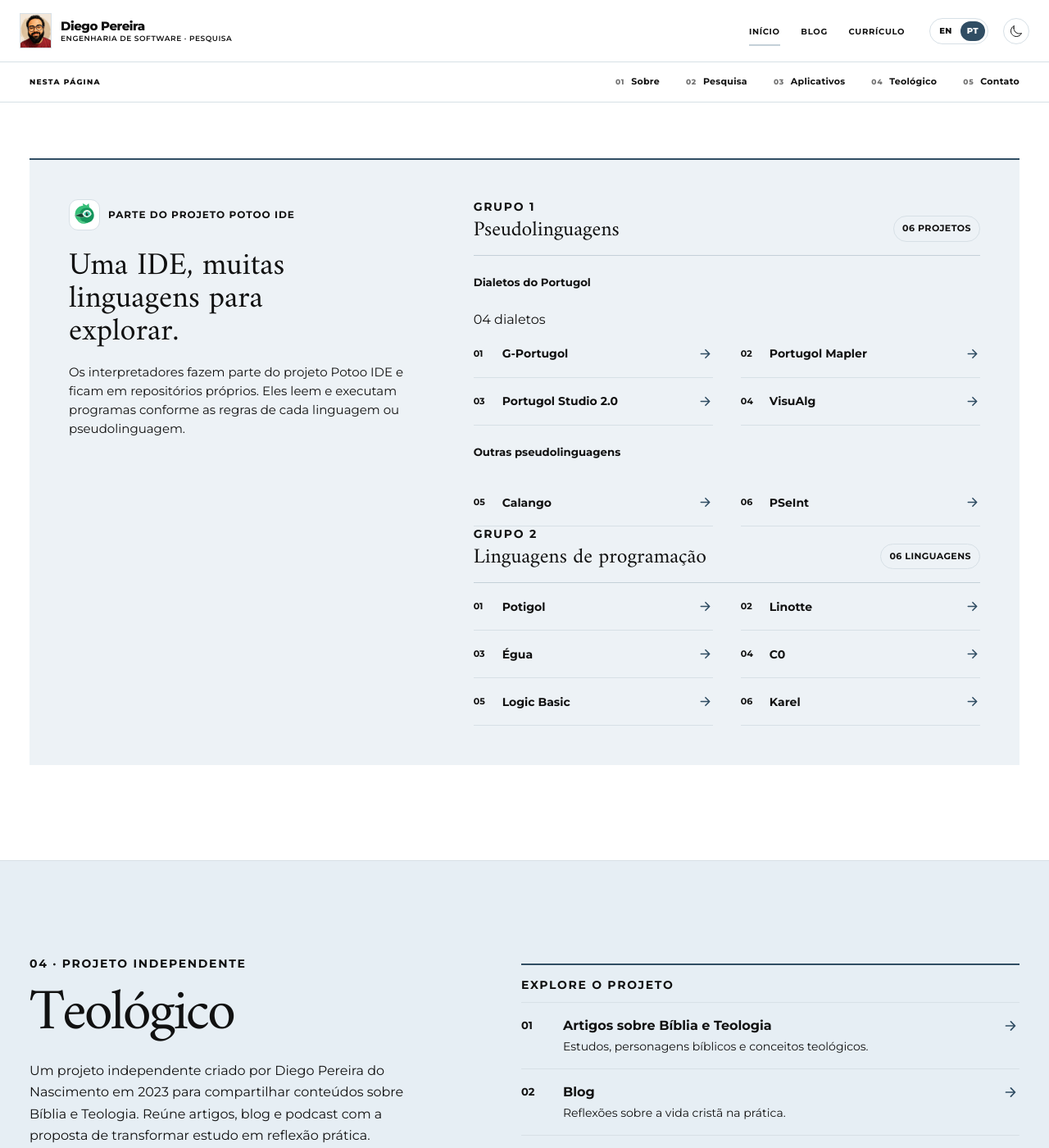
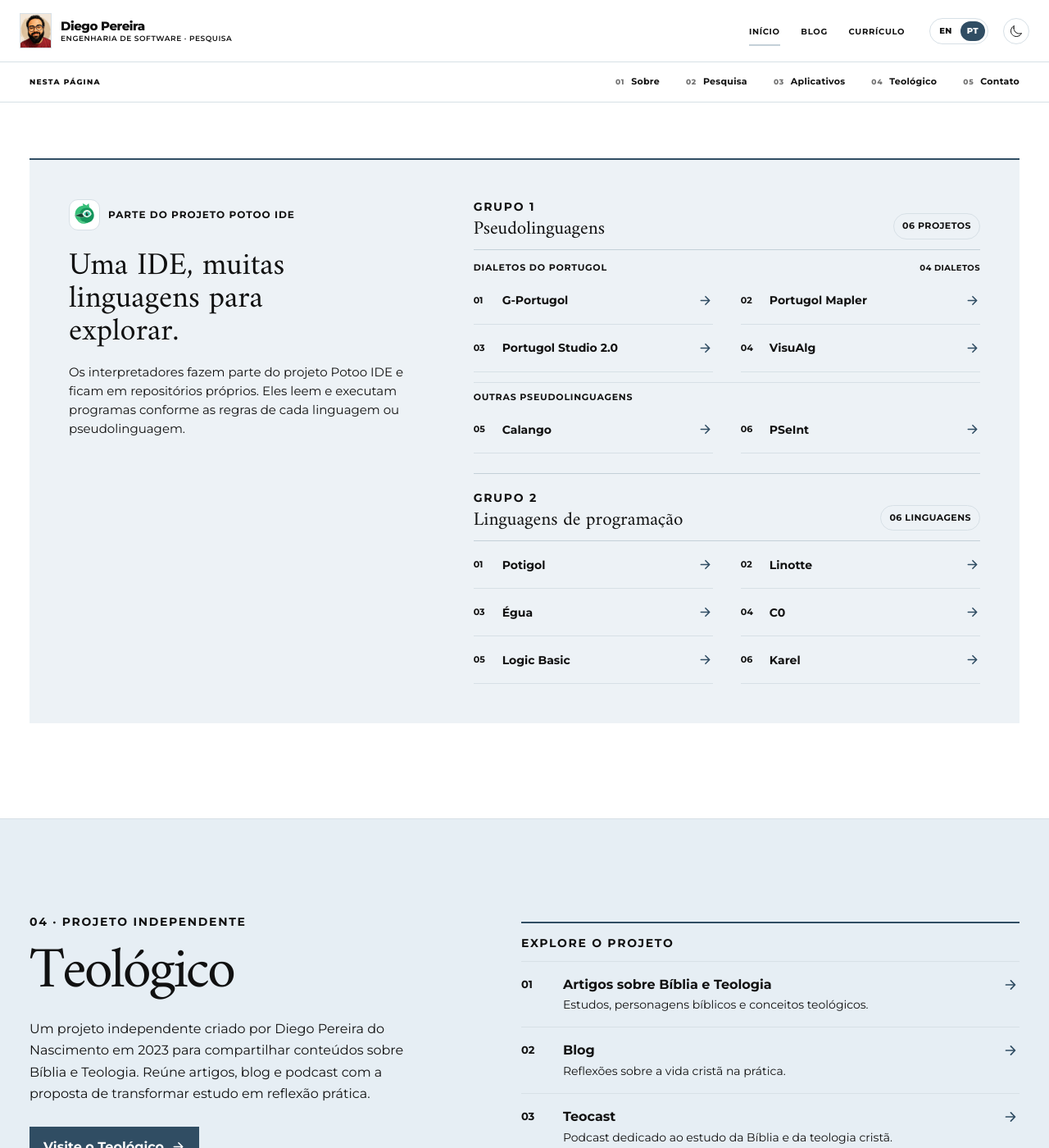
Before and after one commit to diegopn/diegopn.github.io, a Jekyll site: the page built from index.html, in a window 1280 px wide and 1400 px high, scrolled down 2775 px. Shown: the whole window at 82% size. Built offline with Jekyll 4.4.1, drawn with Linux system fonts in a browser that asks for light colours.

Commit message:
Replace interpreter cards with grouped lists

```diff
--- a/src/css/style.css
+++ b/src/css/style.css
@@ -235,25 +235,24 @@ h1 { margin-bottom: 23px; color: var(--ink); font-size: clamp(3.9rem, 6vw, 5.8re
 .interpreter-overview h3 { max-width: 15ch; margin: 24px 0 16px; color: var(--ink); font-family: var(--serif); font-size: clamp(2.1rem, 3vw, 3rem); font-weight: 400; line-height: 1.05; }
 .interpreter-overview p { max-width: 490px; margin: 0 0 12px; color: var(--muted); font-size: 15px; line-height: 1.55; }
 .interpreter-catalog { min-width: 0; }
-.interpreter-catalog-heading { display: flex; align-items: end; justify-content: space-between; gap: 18px; padding-bottom: 16px; border-bottom: 1px solid var(--accent-soft); }
+.interpreter-group + .interpreter-group { margin-top: 24px; padding-top: 20px; border-top: 1px solid var(--accent-soft); }
+.interpreter-catalog-heading { display: flex; align-items: end; justify-content: space-between; gap: 18px; padding-bottom: 12px; border-bottom: 1px solid var(--accent-soft); }
 .interpreter-catalog-heading .section-kicker { margin: 0 0 5px; }
-.interpreter-catalog-heading h4 { margin: 0; color: var(--ink); font-family: var(--serif); font-size: clamp(1.55rem, 2vw, 2rem); font-weight: 400; line-height: 1.1; }
+.interpreter-catalog-heading h4 { margin: 0; color: var(--ink); font-family: var(--serif); font-size: clamp(1.4rem, 1.8vw, 1.8rem); font-weight: 400; line-height: 1.1; }
 .interpreter-count { flex: 0 0 auto; padding: 6px 10px; color: var(--muted); border: 1px solid var(--line); border-radius: 999px; font-size: 11px; font-weight: 700; letter-spacing: .04em; text-transform: uppercase; }
+.interpreter-subgroup-portugol { margin-top: 14px; }
+.interpreter-subgroup-other { margin-top: 12px; padding-top: 10px; border-top: 1px solid var(--line); }
+.interpreter-subgroup-heading { display: flex; align-items: center; gap: 12px; padding-bottom: 3px; }
+.interpreter-subgroup-heading h5 { margin: 0; color: var(--muted); font-size: 11px; font-weight: 700; letter-spacing: .07em; line-height: 1.4; text-transform: uppercase; }
+.interpreter-subgroup-heading > span { margin-left: auto; color: var(--muted); font-size: 10px; font-weight: 700; letter-spacing: .04em; text-transform: uppercase; }
 .interpreter-links { display: grid; grid-template-columns: repeat(2, minmax(0, 1fr)); column-gap: clamp(16px, 3vw, 34px); margin: 0; padding: 0; list-style: none; }
 .interpreter-links a { display: grid; grid-template-columns: 26px minmax(0, 1fr) 18px; gap: 9px; align-items: center; min-height: 58px; padding: 11px 0; color: var(--ink); border-bottom: 1px solid var(--line); text-decoration: none; }
 .interpreter-links a > span { color: var(--muted); font-size: 11px; font-weight: 700; }
 .interpreter-links strong { font-size: 14px; line-height: 1.3; }
-.interpreter-links ion-icon, .interpreter-language ion-icon { color: var(--accent); font-size: 17px; transition: transform .2s ease; }
+.interpreter-links ion-icon { color: var(--accent); font-size: 17px; transition: transform .2s ease; }
 .interpreter-links a:hover strong { text-decoration: underline; text-underline-offset: 3px; }
-.interpreter-links a:hover ion-icon, .interpreter-language:hover ion-icon { transform: translateX(4px); }
-.interpreter-links a:focus-visible, .interpreter-language:focus-visible { outline: 3px solid var(--accent); outline-offset: 4px; }
-.interpreter-other-languages { display: grid; grid-template-columns: repeat(2, minmax(0, 1fr)); gap: 14px; margin-top: 18px; }
-.interpreter-language { display: grid; grid-template-columns: minmax(0, 1fr) 18px; gap: 3px 14px; align-items: center; padding: 16px 18px; color: var(--ink); background: var(--card-surface); border: 1px solid var(--line); text-decoration: none; transition: border-color .2s ease; }
-.interpreter-language:hover { border-color: var(--accent); }
-.interpreter-language-type, .interpreter-language-description { grid-column: 1; color: var(--muted); font-size: 12px; line-height: 1.4; }
-.interpreter-language-type { font-weight: 700; letter-spacing: .05em; text-transform: uppercase; }
-.interpreter-language strong { grid-column: 1; font-family: var(--serif); font-size: 1.6rem; font-weight: 400; line-height: 1.1; }
-.interpreter-language ion-icon { grid-column: 2; grid-row: 1 / span 3; }
+.interpreter-links a:hover ion-icon { transform: translateX(4px); }
+.interpreter-links a:focus-visible { outline: 3px solid var(--accent); outline-offset: 4px; }
 
 
 .education-section { background: var(--page-surface); border-bottom: 1px solid var(--line); }
@@ -394,7 +393,7 @@ h1 { margin-bottom: 23px; color: var(--ink); font-size: clamp(3.9rem, 6vw, 5.8re
   .interpreter-showcase { grid-template-columns: 1fr; gap: 30px; margin-top: 42px; padding: 24px 20px; }
   .interpreter-overview h3 { max-width: 16ch; margin-top: 18px; font-size: clamp(2rem, 9vw, 2.65rem); }
   .interpreter-links { grid-template-columns: 1fr; }
-  .interpreter-other-languages { grid-template-columns: 1fr; }
+  .interpreter-group + .interpreter-group { margin-top: 20px; padding-top: 18px; }
   .teologico-layout { display: block; }
   .teologico-copy h2 { font-size: clamp(3.2rem, 15vw, 4.8rem); }
   .teologico-copy > p:not(.section-kicker) { font-size: 16px; }
```
